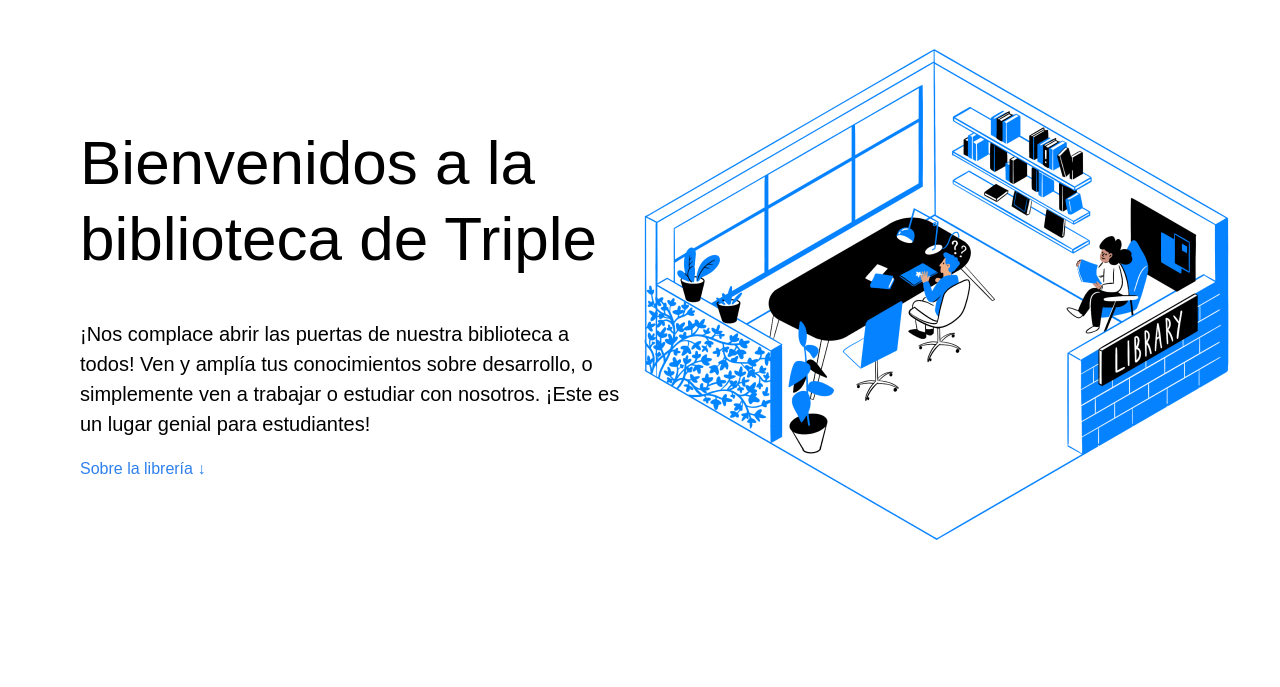
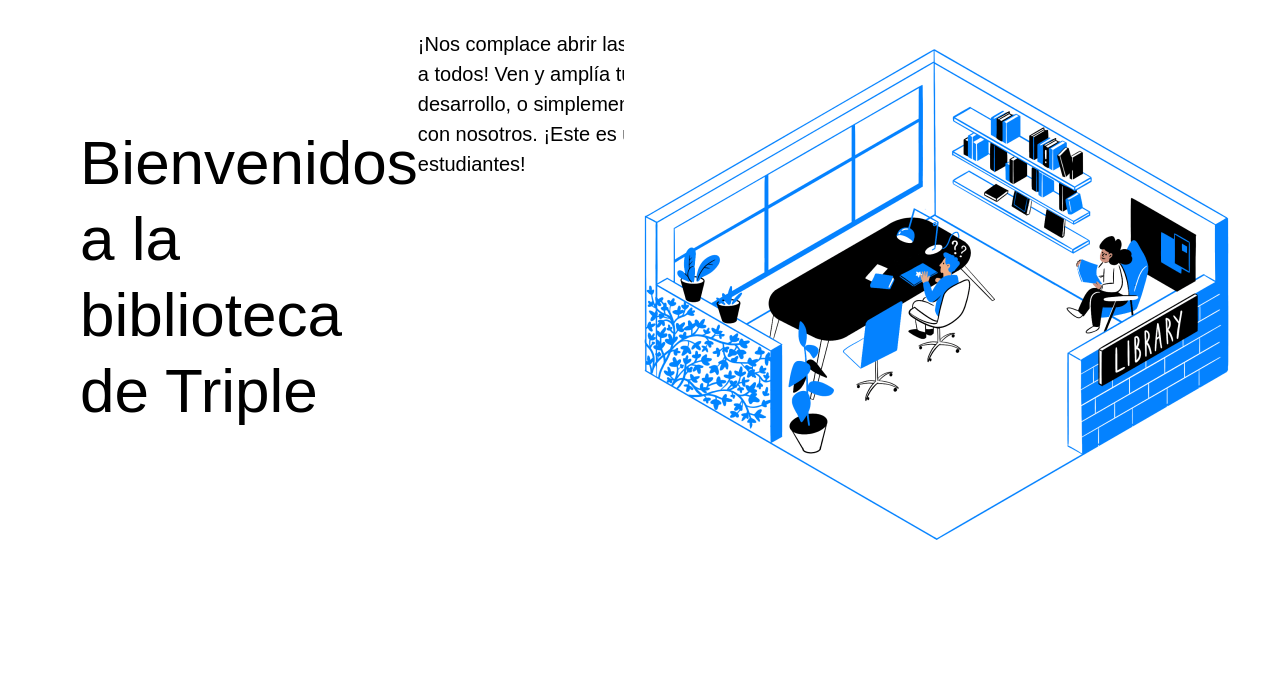
Before and after one commit to daniela46/web_project_library, a plain HTML site: page index.html in a window 1280 px wide. Shown: the part 113-800 px from the top of the page. Drawn offline with Linux system fonts and the light colour scheme.

Commit message:
Se corrigue errores

```diff
--- a/styles/style.css
+++ b/styles/style.css
@@ -35,7 +35,7 @@
   margin-top: 0;
   margin: 8px 0 0;
   color: #000000;
-  padding-left: 10px;
+  padding: 0%;
 }
 
 .nav__link:hover {
@@ -49,7 +49,8 @@
 }
 
 .header__content {
-  flex: auto;
+  display: flex;
+  justify-content: space-between;
 }
 
 .header__title {
```
